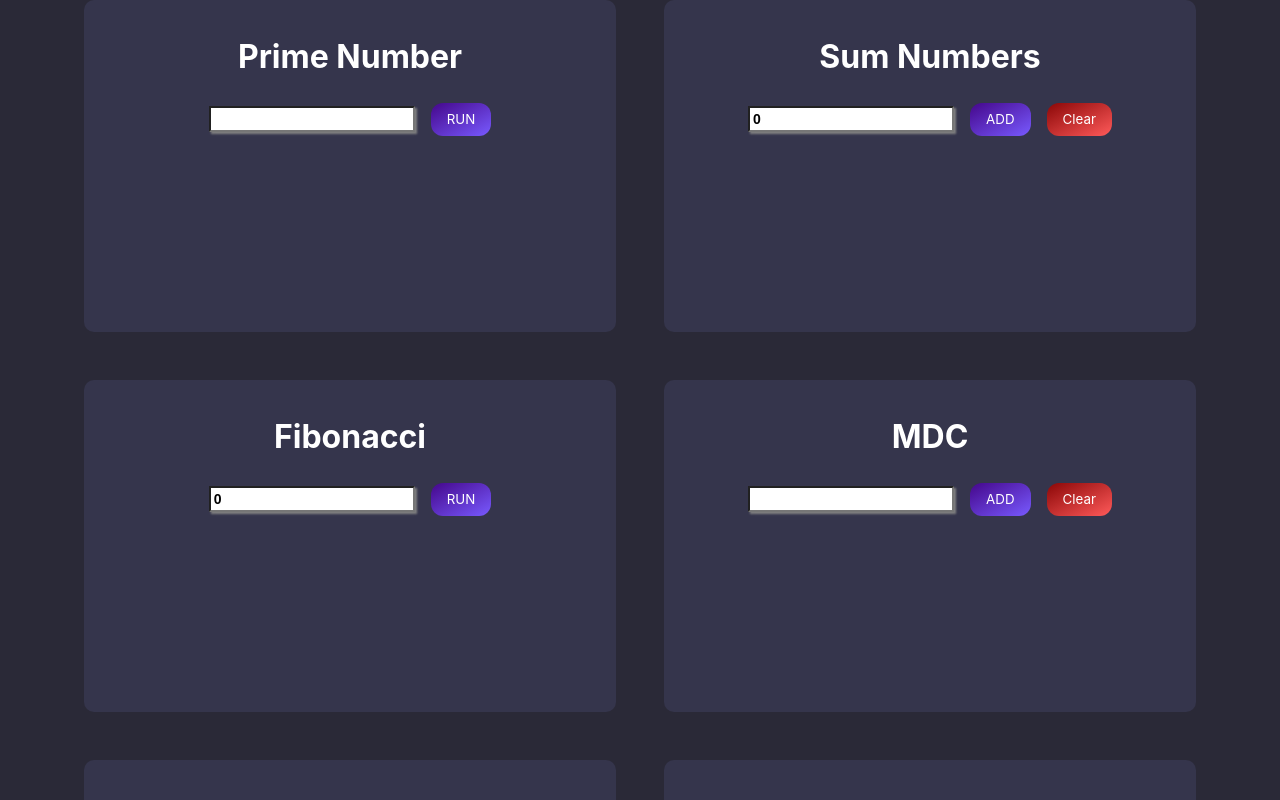
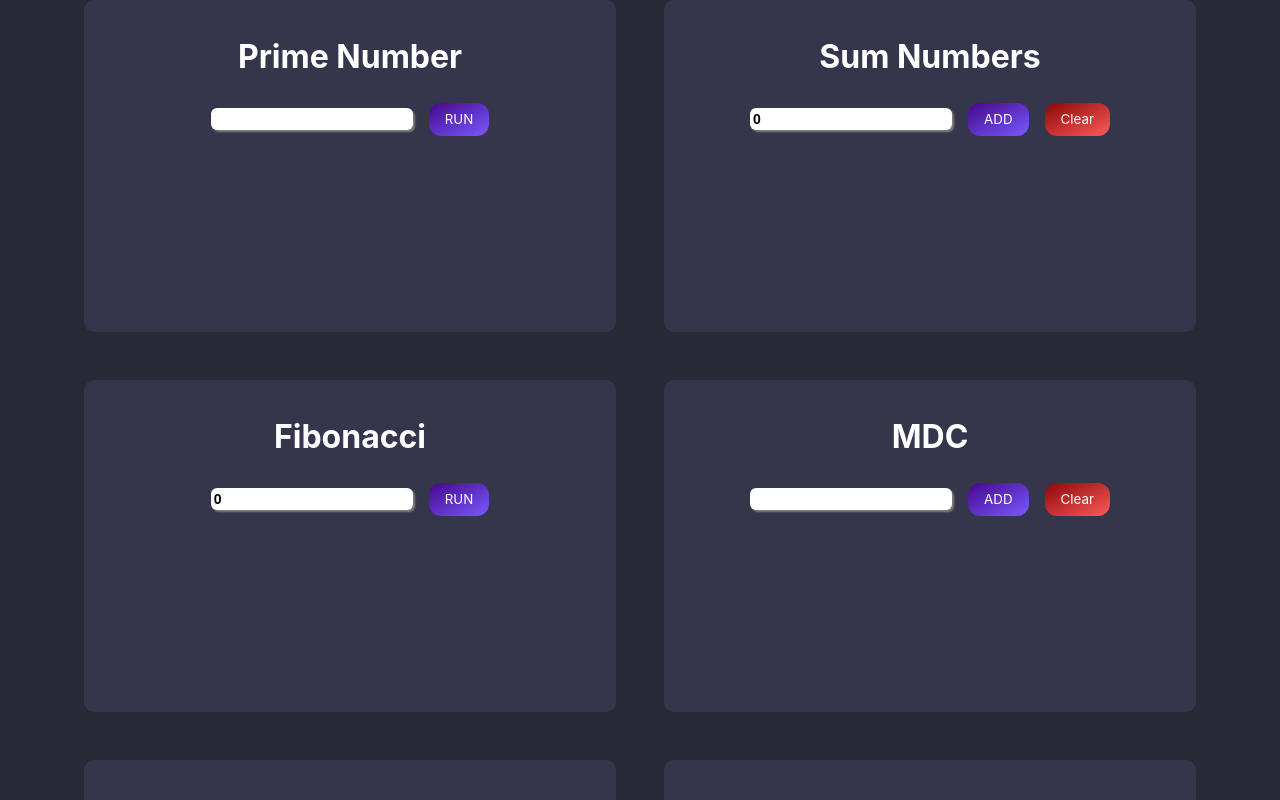
Before and after one commit to pattrickx/fundamental-algorithms, a React (Create React App) app: page / in a window 1280 px wide. Shown: the top 800 px of the page. Built offline with nearby package versions, Linux system fonts and the light colour scheme.

Commit message:
update input

```diff
--- a/src/styles/index.css
+++ b/src/styles/index.css
@@ -62,3 +62,12 @@ button{
 button:not([disabled]):hover {
   box-shadow: 0 0 .25rem rgba(0, 0, 0, 0.5), -.125rem -.125rem 1rem rgba(130, 71, 239, 0.5), .125rem .125rem 1rem rgba(208, 90, 255, 0.5);
 }
+input{
+  max-width: 50vw;
+  border: none;
+  border-radius: 6px;
+
+}
+input:focus{
+  outline: none;
+}
```
